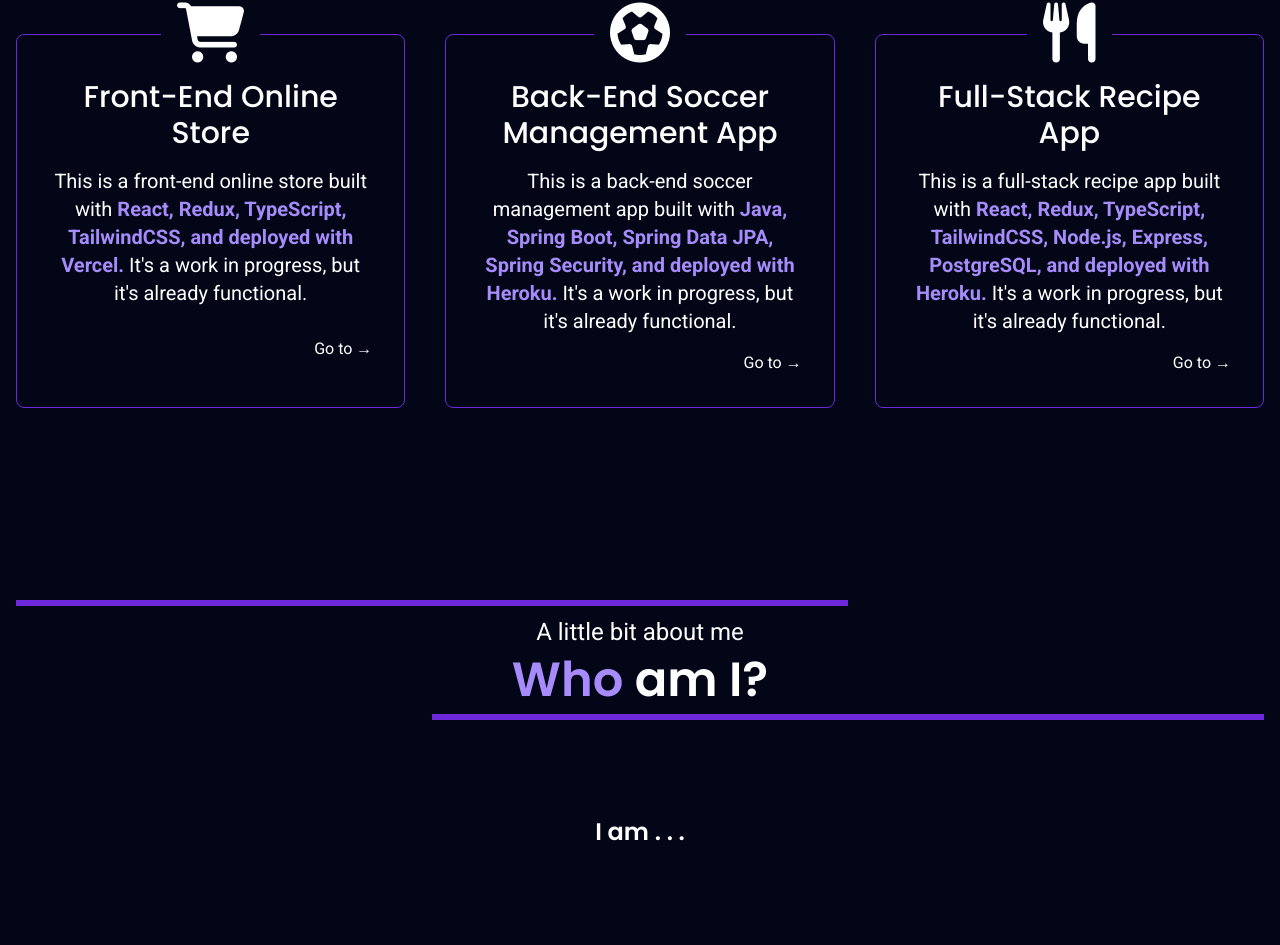
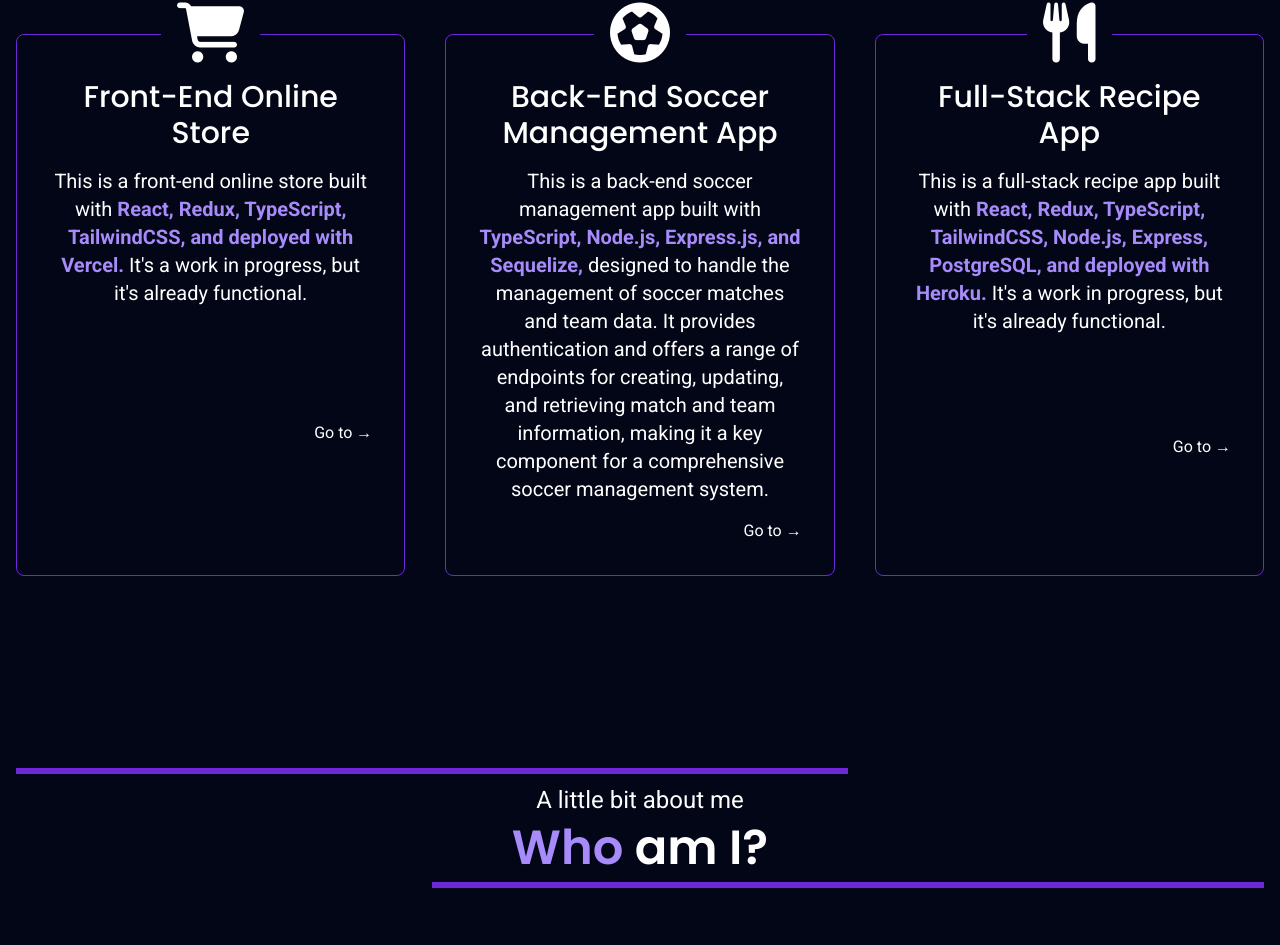
Before and after one commit to Netto-JM/Netto-JM.github.io, a SvelteKit app: page / in a window 1280 px wide. Shown: the part 1049-1994 px from the top of the page. Built offline with nearby package versions, Linux system fonts and the light colour scheme.

Commit message:
Updating description for "Back-End Soccer Management App"

```diff
--- a/src/components/Main.svelte
+++ b/src/components/Main.svelte
@@ -93,8 +93,10 @@
       </Step>
       <Step step={steps[1]}>
         <p class="text-base sm:text-lg md:text-xl">
-          This is a back-end soccer management app built with <strong class="text-violet-400">Java, Spring Boot, Spring Data JPA,
-          Spring Security, and deployed with Heroku.</strong> It's a work in progress, but it's already functional.
+          This is a back-end soccer management app built with <strong class="text-violet-400">TypeScript, Node.js, Express.js,
+          and Sequelize,</strong> designed to handle the management of soccer matches and team data. It provides authentication
+          and offers a range of endpoints for creating, updating, and retrieving match and team information, making it a key component
+          for a comprehensive soccer management system.
         </p>
       </Step>
       <Step step={steps[2]}>
```
